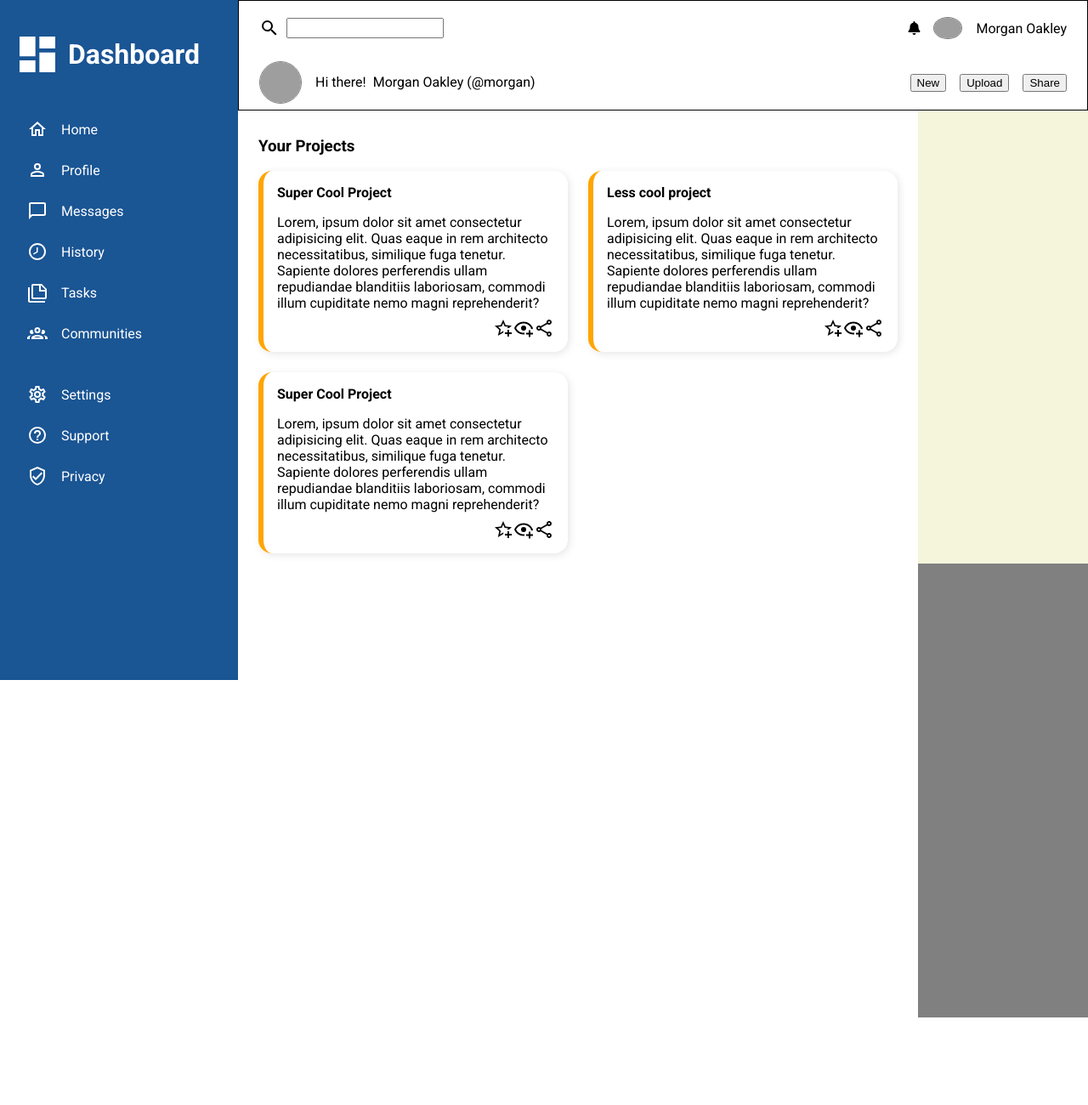
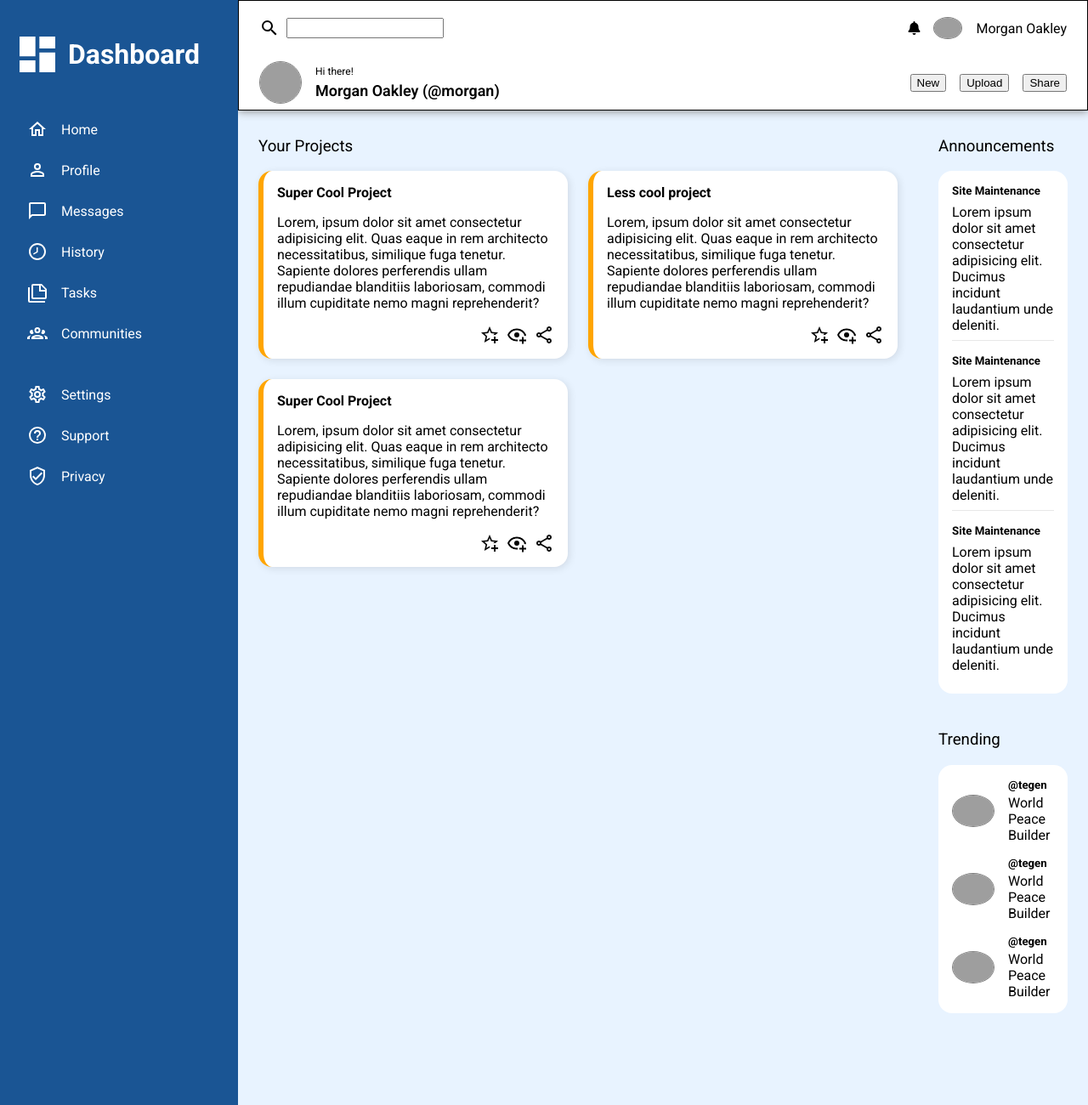
Before and after one commit to aneesh199608/admin-dashboard, a plain HTML site: page index.html in a window 1280 px wide. Shown: the top 1300 px of the page at 85% size. Before the commit the page ends 1197 px from the top, so only its background shows below. Drawn offline with Linux system fonts and the light colour scheme; grey boxes are pictures that could not be loaded; a web font is replaced by a local one.

Commit message:
feat: add announcements and trending layout and styling

```diff
--- a/index.html
+++ b/index.html
@@ -35,8 +35,8 @@
             <div class="welcome-user-container">
                 <img src="https://randomuser.me/api/portraits/men/1.jpg" width="48px" height="48px" alt="User Profile">
                 <div class="welcome-user-text">
-                    <p>Hi there!</p>
-                    <p>Morgan Oakley (@morgan)</p>
+                    <p class="welcome-hi">Hi there!</p>
+                    <p class="welcome-bold">Morgan Oakley (@morgan)</p>
                 </div>
             </div>
 
@@ -172,11 +172,54 @@
         </div>
 
         <div class="announcements-list">
+                <h3 class="title-announcements-list">Announcements</h3>
+                <div class="announcements-container">
+                    <div class="announcements-grid">
+                        <h5 class="title-announcements-grid">Site Maintenance</h5>
+                        <p class="desc-announcements-grid">Lorem ipsum dolor sit amet consectetur adipisicing elit. Ducimus incidunt laudantium unde deleniti.
 
+                        </p>
+                    </div>
+                    <div class="announcements-grid">
+                        <h5 class="title-announcements-grid">Site Maintenance</h5>
+                        <p class="desc-announcements-grid">Lorem ipsum dolor sit amet consectetur adipisicing elit. Ducimus incidunt laudantium unde deleniti.
+
+                        </p>
+                    </div>
+                    <div class="announcements-grid three">
+                        <h5 class="title-announcements-grid">Site Maintenance</h5>
+                        <p class="desc-announcements-grid">Lorem ipsum dolor sit amet consectetur adipisicing elit. Ducimus incidunt laudantium unde deleniti.
+
+                        </p>
+                    </div>
+                </div>
         </div>
 
         <div class="trending-list">
-
+            <h3 class="title-trending">Trending</h3>
+                <div class="trending-container">
+                    <div class="trending-item">
+                        <img src="https://randomuser.me/api/portraits/men/1.jpg" alt="User Profile">
+                        <div class="trending-text">
+                            <h5 class="title-trending">@tegen</h5>
+                            <p class="desc">World Peace Builder</p>
+                        </div>
+                    </div>
+                    <div class="trending-item">
+                        <img src="https://randomuser.me/api/portraits/men/12.jpg" alt="User Profile">
+                        <div class="trending-text">
+                            <h5 class="title-trending">@tegen</h5>
+                            <p class="desc">World Peace Builder</p>
+                        </div>
+                    </div>
+                    <div class="trending-item">
+                        <img src="https://randomuser.me/api/portraits/men/6.jpg" alt="User Profile">
+                        <div class="trending-text">
+                            <h5 class="title-trending">@tegen</h5>
+                            <p class="desc">World Peace Builder</p>
+                        </div>
+                    </div>
+                </div>
         </div>
 
     </div>
--- a/style.css
+++ b/style.css
@@ -8,11 +8,18 @@ body {
     background-color: white;
 }
 
+h3 {
+    font-weight: 400;
+}
+
 .header {
     grid-column: 2 / 3;
+    background-color: white;
+    box-shadow: 0px 1px 10px #888888;
     grid-row: 1 / 2;
     border: black solid 1px;
     position: sticky;
+    top: 0;
     height: 128px;
 }
 
@@ -68,9 +75,20 @@ body {
 
 .welcome-user-text {
     display: flex;
-    flex-direction: row;
+    flex-direction: column;
     gap: 8px;
     line-height: 1;
+}
+
+.welcome-hi {
+    font-size: 12px;
+    font-weight: 400;
+
+}
+
+.welcome-bold {
+    font-size: 18px;
+    font-weight: 600;
 }
 
 .welcome-user-buttons {
@@ -80,15 +98,17 @@ body {
 
 .sidebar {
     background-color: rgb(26, 85, 148);
+    position: sticky;
+    top: 0;
+    left: 0;
     grid-column: 1 / 2;
-    grid-row: 1 / 3;
-    height: 100vh;
+    grid-row: 1 /4;
+    height: 100%;
     /* display: flex;
     flex-direction: column; */
     /* display: grid;
     grid-row: 64px auto; */
     padding: 0 16px;
-    box-sizing: border-box;
 }
 
 .sidebar-header {
@@ -149,11 +169,13 @@ body {
 
 .main-container {
     display: grid;
-    grid-template-columns: 4fr 1fr;
+    grid-template-columns: repeat(auto-fit, clamp(600px, 85%, 800px));
     grid-template-rows: 1fr 1fr;
+    background-color:rgb(232, 243, 255);
 }
 
 .projects-list {
+    grid-row: 1 / 3;
     display: flex;
     flex-direction: column;
     padding: 12px 24px;
@@ -194,6 +216,8 @@ body {
 
 .project-lower {
     display: flex;
+    padding-top: 8px;
+    gap: 8px;
     justify-content: end;
 }
 .project-lower svg{
@@ -201,10 +225,75 @@ body {
 }
 
 .announcements-list {
-    background-color: beige;
+    display: flex;
+    flex-direction: column;
+    margin: 0;
+    padding: 12px 24px;
+}
+
+.announcements-container {
+
+    display: flex;
+    background-color: white;
+    padding: 16px;
+    border-radius: 16px;
+    flex-direction: column;
+    gap: 16px;
+}
+
+.announcements-grid{
+
+    display: flex;
+    flex-direction: column;
+    gap: 8px;
+    padding-bottom: 8px;
+    border-bottom: #e7e7e7 solid 1px;
+}
+.three {
+    border-bottom: 0 !important;
+}
+
+.announcements-grid h5,p {
+    margin: 0;
 }
 
 .trending-list {
     grid-area: 2 / 2 / 3 / 3 ;
-    background-color: grey;
+    display: flex;
+    flex-direction: column;
+    padding: 12px 24px;
+    margin: 0;
 }
+
+.trending-item {
+    display: flex;
+    align-items: center;
+    gap: 16px;
+
+}
+
+.trending-item img {
+    width: 48px;
+    border-radius: 100%;
+
+    border: grey solid 1px;
+}
+
+.trending-text {
+    display: flex;
+    flex-direction: column;
+    gap: 4px;
+}
+
+.trending-text > h5, p {
+    margin: 0;
+}
+
+.trending-container {
+    padding: 16px;
+    border-radius: 16px;
+    background-color: rgb(255, 255, 255);
+    display: flex;
+    flex-direction: column;
+    gap: 16px
+}
```
